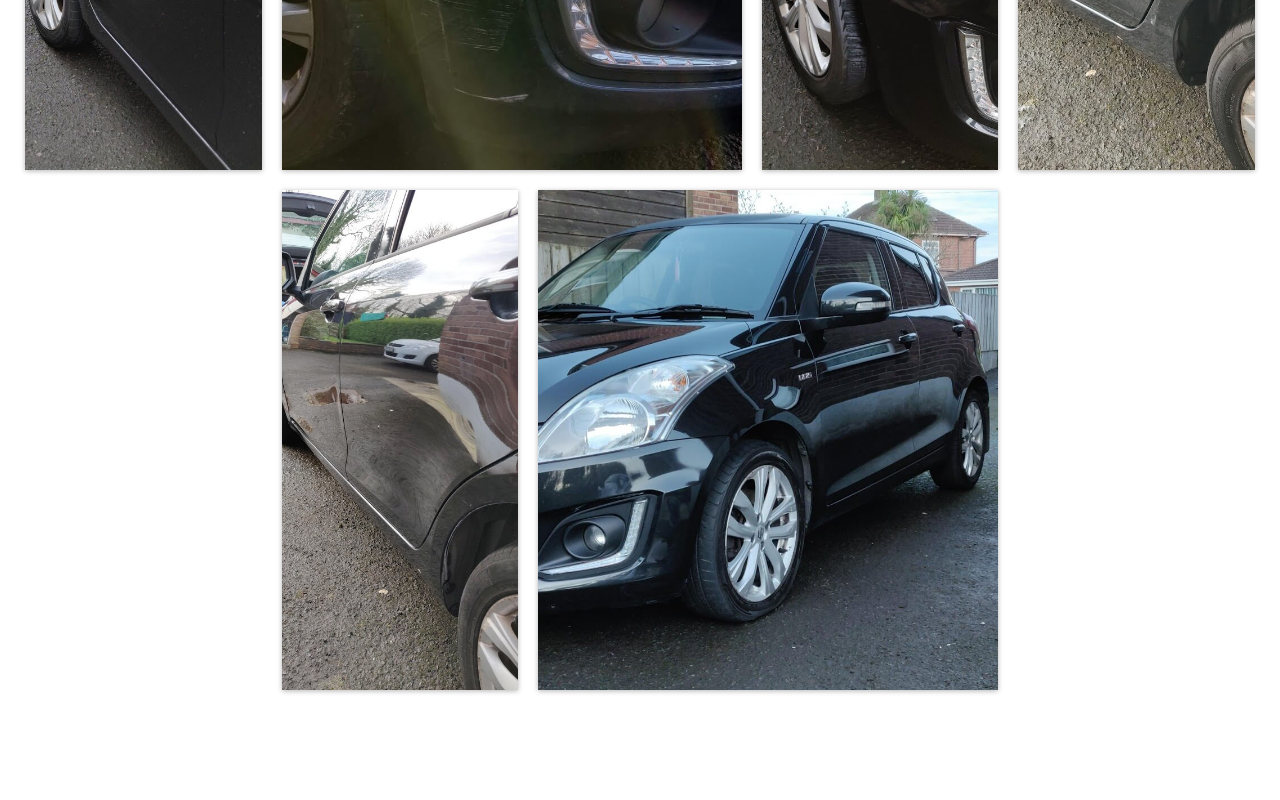
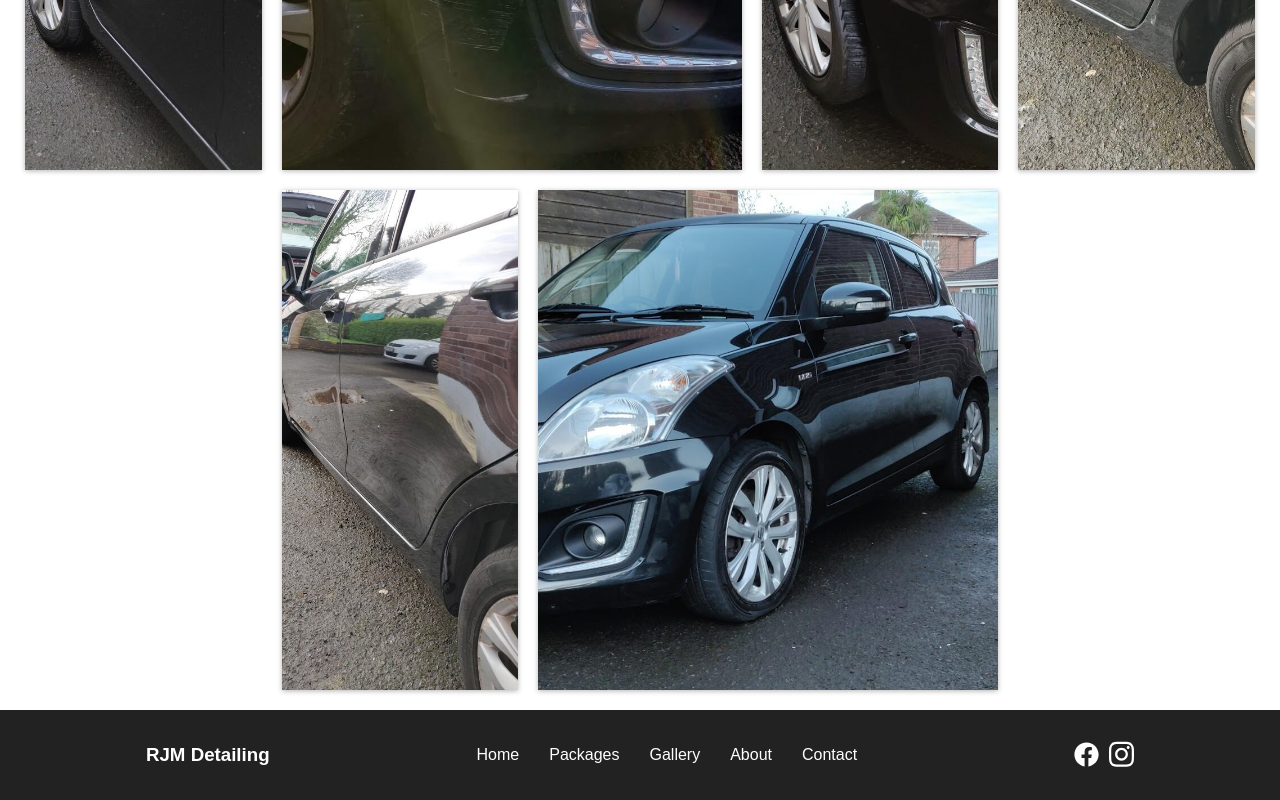
Before and after one commit to RossUIE/RJMDetailing, a plain HTML site: page gallery.html in a window 1280 px wide. Shown: the part 6848-7648 px from the top of the page. Before the commit the page ends 7558 px from the top, so only its background shows below. Drawn offline with nearby package versions, Linux system fonts and the light colour scheme.

Commit message:
fixing nav links

```diff
--- a/gallery.html
+++ b/gallery.html
@@ -9,18 +9,18 @@
     <body>
         <div class="l-container" id="l-container">
             <nav class="c-header" id="c-header">
-                <a href="#">
+                <a href="index.html">
                     <div class="c-header_logo">
                         <h1>RJM Detailing</h1>
                     </div>
                 </a>
                 <div class="c-header_links">
                     <ul>
-                        <a href="#l-container"><li class="nav-link">Home</li></a>
-                        <a href="#packages"><li class="nav-link">Packages</li></a>
-                        <a href="gallery.html"><li class="nav-link">Gallery</li></a>
-                        <a href="#about"><li class="nav-link">About</li></a>
-                        <a href="#contact"><li class="nav-link">Contact</li></a>
+                        <a href="index.html"><li class="nav-link">Home</li></a>
+                        <a href="index.html#packages"><li class="nav-link">Packages</li></a>
+                        <a href="index.htmlgallery.html"><li class="nav-link">Gallery</li></a>
+                        <a href="index.html#about"><li class="nav-link">About</li></a>
+                        <a href="index.html#contact"><li class="nav-link">Contact</li></a>
                     </ul>
                     <div class="c-header_social">
                         <a href="#"><svg aria-hidden="true" focusable="false" data-prefix="fab" data-icon="facebook" class="svg-inline--fa fa-facebook fa-w-16" role="img" xmlns="http://www.w3.org/2000/svg" viewBox="0 0 512 512"><path  d="M504 256C504 119 393 8 256 8S8 119 8 256c0 123.78 90.69 226.38 209.25 245V327.69h-63V256h63v-54.64c0-62.15 37-96.48 93.67-96.48 27.14 0 55.52 4.84 55.52 4.84v61h-31.28c-30.8 0-40.41 19.12-40.41 38.73V256h68.78l-11 71.69h-57.78V501C413.31 482.38 504 379.78 504 256z"></path></svg></a>
@@ -107,6 +107,26 @@
 
                 </div>
             </div>
+            <!-- start of footer -->
+            <footer>
+                <div class="c-footer-logo">
+                    <h3>RJM Detailing</h3>
+                </div>
+                <div class="c-footer_links">
+                    <ul>
+                        <a href="index.html"><li class="nav-link">Home</li></a>
+                        <a href="index.html#packages"><li class="nav-link">Packages</li></a>
+                        <a href="gallery.html"><li class="nav-link">Gallery</li></a>
+                        <a href="index.html#about"><li class="nav-link">About</li></a>
+                        <a href="index.html#contact"><li class="nav-link">Contact</li></a>
+                    </ul>
+                </div>
+                <div class="c-footer_social">
+                    <a href="#"><svg aria-hidden="true" focusable="false" data-prefix="fab" data-icon="facebook" class="svg-inline--fa fa-facebook fa-w-16" role="img" xmlns="http://www.w3.org/2000/svg" viewBox="0 0 512 512"><path  d="M504 256C504 119 393 8 256 8S8 119 8 256c0 123.78 90.69 226.38 209.25 245V327.69h-63V256h63v-54.64c0-62.15 37-96.48 93.67-96.48 27.14 0 55.52 4.84 55.52 4.84v61h-31.28c-30.8 0-40.41 19.12-40.41 38.73V256h68.78l-11 71.69h-57.78V501C413.31 482.38 504 379.78 504 256z"></path></svg></a>
+                    <a href="#"><svg aria-hidden="true" focusable="false" data-prefix="fab" data-icon="instagram" class="svg-inline--fa fa-instagram fa-w-14" role="img" xmlns="http://www.w3.org/2000/svg" viewBox="0 0 448 512"><path d="M224.1 141c-63.6 0-114.9 51.3-114.9 114.9s51.3 114.9 114.9 114.9S339 319.5 339 255.9 287.7 141 224.1 141zm0 189.6c-41.1 0-74.7-33.5-74.7-74.7s33.5-74.7 74.7-74.7 74.7 33.5 74.7 74.7-33.6 74.7-74.7 74.7zm146.4-194.3c0 14.9-12 26.8-26.8 26.8-14.9 0-26.8-12-26.8-26.8s12-26.8 26.8-26.8 26.8 12 26.8 26.8zm76.1 27.2c-1.7-35.9-9.9-67.7-36.2-93.9-26.2-26.2-58-34.4-93.9-36.2-37-2.1-147.9-2.1-184.9 0-35.8 1.7-67.6 9.9-93.9 36.1s-34.4 58-36.2 93.9c-2.1 37-2.1 147.9 0 184.9 1.7 35.9 9.9 67.7 36.2 93.9s58 34.4 93.9 36.2c37 2.1 147.9 2.1 184.9 0 35.9-1.7 67.7-9.9 93.9-36.2 26.2-26.2 34.4-58 36.2-93.9 2.1-37 2.1-147.8 0-184.8zM398.8 388c-7.8 19.6-22.9 34.7-42.6 42.6-29.5 11.7-99.5 9-132.1 9s-102.7 2.6-132.1-9c-19.6-7.8-34.7-22.9-42.6-42.6-11.7-29.5-9-99.5-9-132.1s-2.6-102.7 9-132.1c7.8-19.6 22.9-34.7 42.6-42.6 29.5-11.7 99.5-9 132.1-9s102.7-2.6 132.1 9c19.6 7.8 34.7 22.9 42.6 42.6 11.7 29.5 9 99.5 9 132.1s2.7 102.7-9 132.1z"></path></svg></a>
+                </div>
+            </footer>
+            <!-- end of footer -->
         </div><!-- main container end -->
     </body>
     <!-- JQuery -->
--- a/styles/components/gallery.scss
+++ b/styles/components/gallery.scss
@@ -51,14 +51,14 @@
             align-items: center;
             object-fit: cover;
             box-shadow: 0 1px 5px 0 rgba(0,0,0,0.3);
-            transition: all 2s ease-in;
+            transition: all 0.5s ease-in;
             display: none;
+            cursor: pointer;
 
-            &.show {
-                display: flex;
+                &.show {
+                    display: flex;
+                }
 
-              }
-            cursor: pointer;
                 &:hover {
                     box-shadow: 0 1px 5px 0 rgba(0,0,0,0.8);
                 }
```
Also changed, not shown: index.html (+2 -2 lines), styles/css/main.css.
